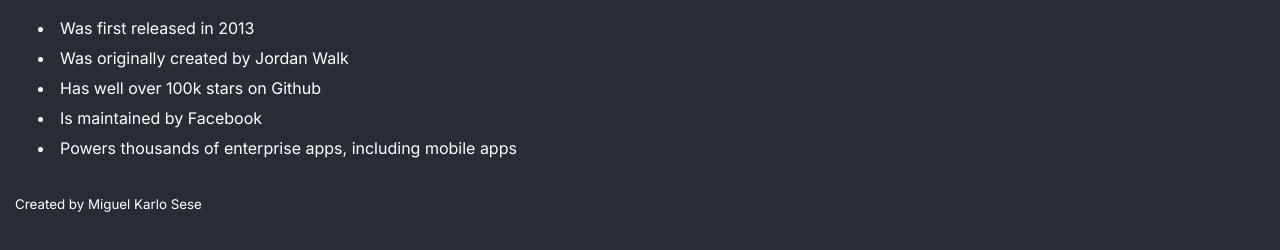
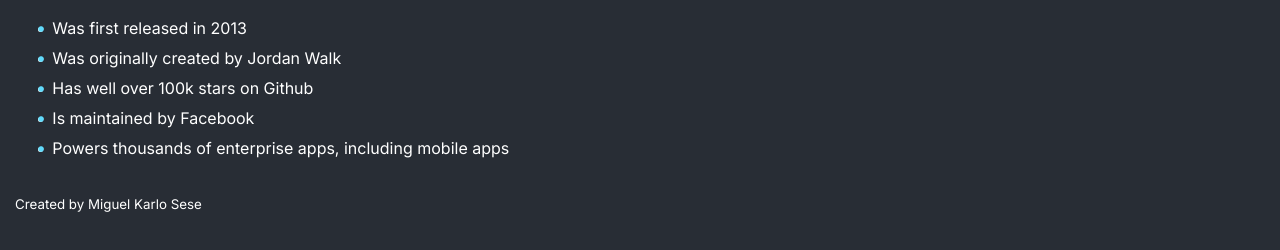
Before and after one commit to sesemiguel/project1-react-static-page, a React app in the folder project1-react-static-page/: page / in a window 1280 px wide. Shown: the part 148-398 px from the top of the page. Built offline with nearby package versions, Linux system fonts and the light colour scheme.

Commit message:
Added color on bullet point

```diff
--- a/project1-react-static-page/src/index.css
+++ b/project1-react-static-page/src/index.css
@@ -73,3 +73,12 @@
   padding: 15px;
   position: relative;
 }
+
+.main-content > ul li::before {
+  content: "\2022";  /* Add content: \2022 is the CSS Code/unicode for a bullet */
+  color: #61DAFB; /* Change the color */
+  font-weight: bold; /* If you want it to be bold */
+  display: inline-block; /* Needed to add space between the bullet and the text */
+  width: 1em; /* Also needed for space (tweak if needed) */
+  margin-left: -1.48em; /* Also needed for space (tweak if needed) */
+}
```
